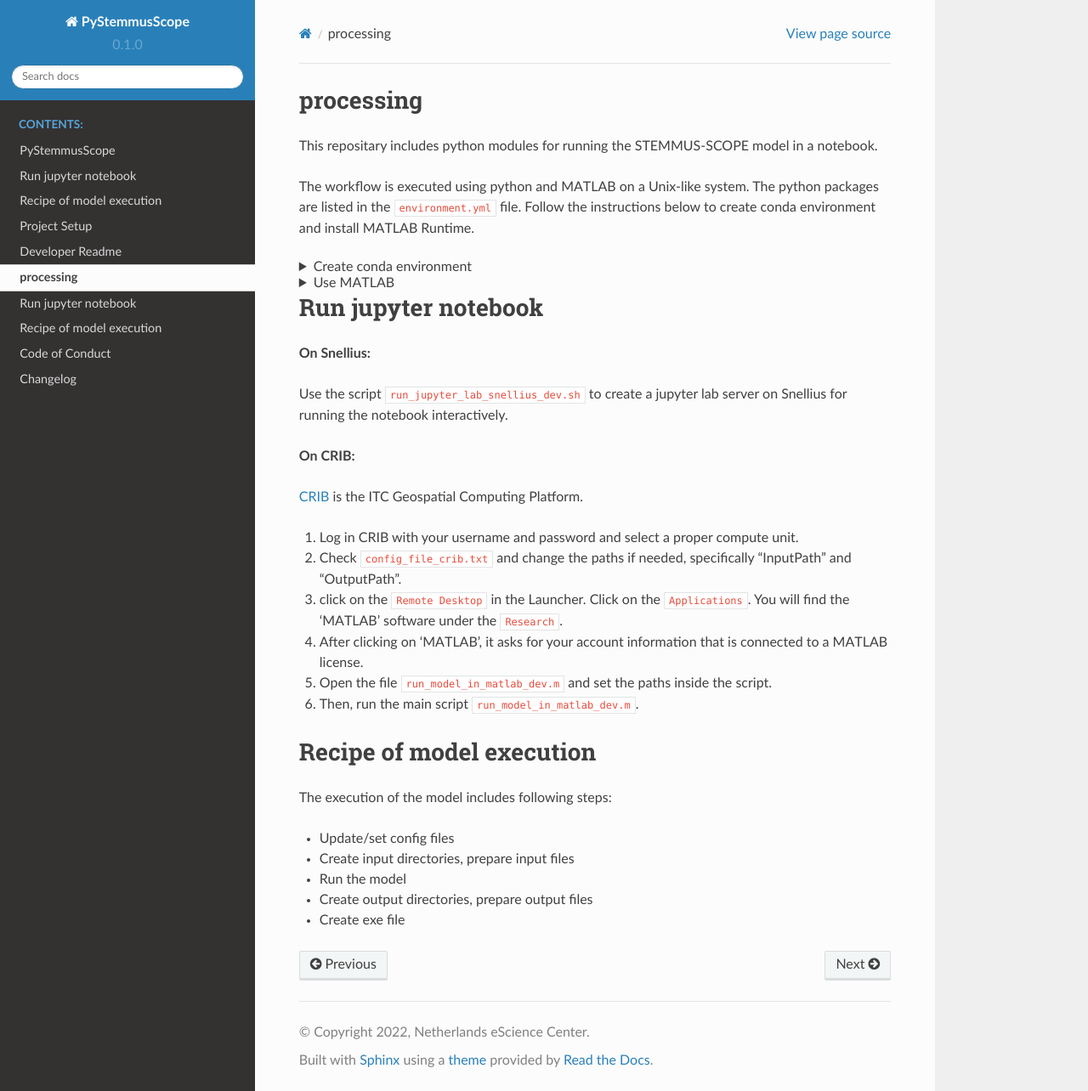
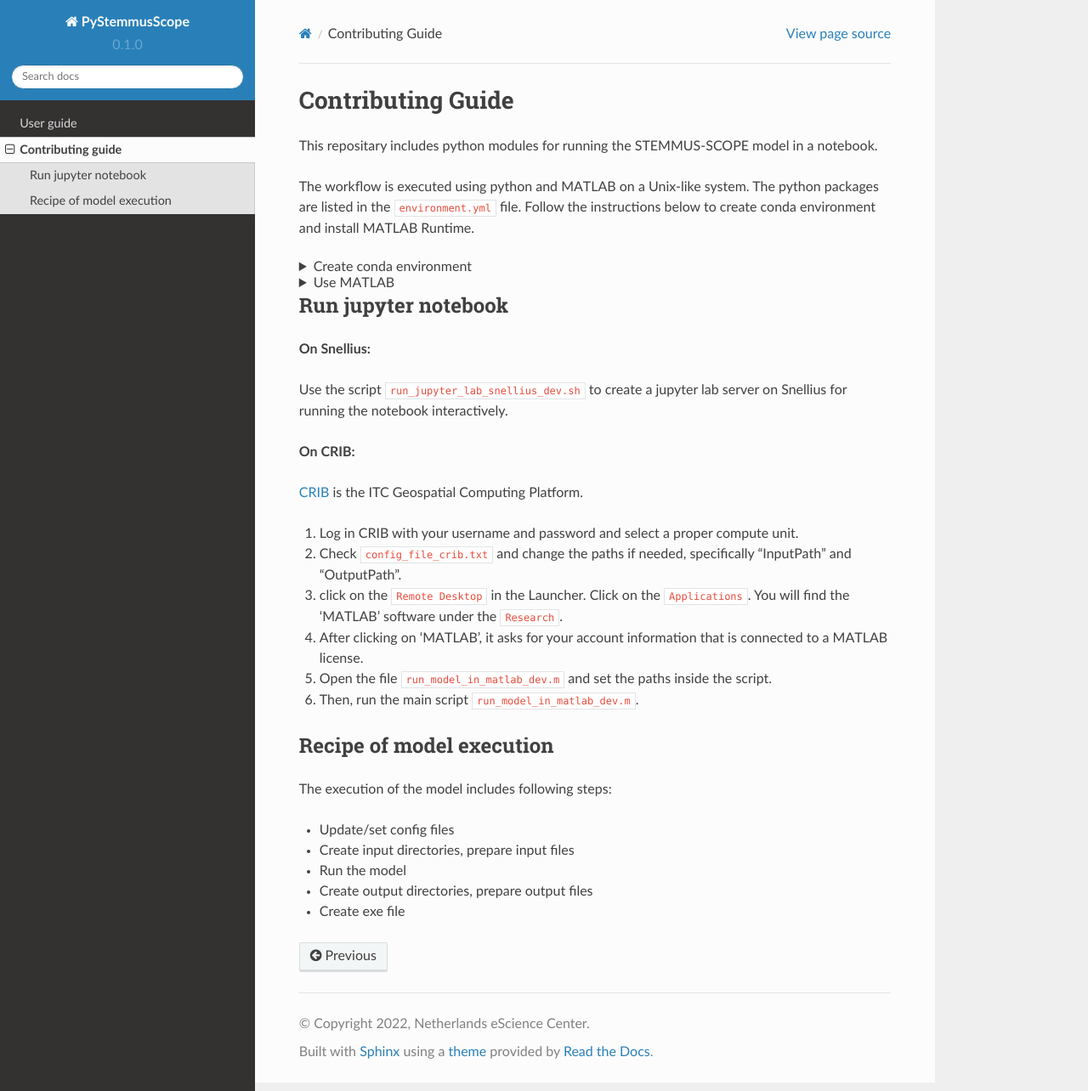
Before and after one commit to EcoExtreML/STEMMUS_SCOPE_Processing, a Sphinx documentation site: the page built from docs/contributing_link.rst, in a window 1280 px wide and 1284 px high. Shown: the whole window at 85% size. Built offline with Sphinx 7.4.7 and the Read the Docs theme 2.0.0, drawn with Linux system fonts in a browser that asks for light colours.

Commit message:
Changed landing page, TOC/sidebar

```diff
--- a/CONTRIBUTING.md
+++ b/CONTRIBUTING.md
@@ -1,4 +1,4 @@
-# processing
+# Contributing Guide
 
 This repositary includes python modules for running the STEMMUS-SCOPE model in a
 notebook.
@@ -51,7 +51,7 @@
 on how to load the module.
 </details>
 
-# Run jupyter notebook
+## Run jupyter notebook
 
 **On Snellius:**
 
@@ -75,7 +75,7 @@
 5. Open the file `run_model_in_matlab_dev.m` and set the paths inside the script.
 6. Then, run the main script `run_model_in_matlab_dev.m`.
 
-# Recipe of model execution
+## Recipe of model execution
 
 The execution of the model includes following steps:
 
--- a/README.md
+++ b/README.md
@@ -1,4 +1,3 @@
-# PyStemmusScope
 
 <!-- (Customize these badges with your own links, and check https://shields.io/ or https://badgen.net/ to see which other badges are available.) -->
 
@@ -17,7 +16,6 @@
 [![workflow scc badge](https://sonarcloud.io/api/project_badges/measure?project=EcoExtreML_stemmus_scope_processing&metric=coverage)](https://sonarcloud.io/dashboard?id=EcoExtreML_stemmus_scope_processing)
 [![cffconvert](https://github.com/EcoExtreML/stemmus_scope_processing/actions/workflows/cffconvert.yml/badge.svg)](https://github.com/EcoExtreML/stemmus_scope_processing/actions/workflows/cffconvert.yml)
 [![markdown-link-check](https://github.com/EcoExtreML/stemmus_scope_processing/actions/workflows/markdown-link-check.yml/badge.svg)](https://github.com/EcoExtreML/stemmus_scope_processing/actions/workflows/markdown-link-check.yml) -->
-
 
 This repositary includes python modules for running the STEMMUS-SCOPE model in a jupyter
 notebook.
@@ -87,7 +85,7 @@
 on how to load the module.
 </details>
 
-# Run jupyter notebook
+## Run jupyter notebook
 
 Open a terminal and run:
 
@@ -110,7 +108,7 @@
 Currently, running the notebook on CRIB is not supported because MATLAB Runtime
 can not be installed there.
 
-# Recipe of model execution
+## Recipe of model execution
 
 The execution of the model includes following steps:
 
--- a/docs/readme_link.rst
+++ b/docs/readme_link.rst
@@ -1,2 +1,4 @@
+User Guide
+**********
 .. include:: ../README.md
    :parser: myst_parser.sphinx_
```
Also changed, not shown: docs/index.rst (+17 -17 lines).
